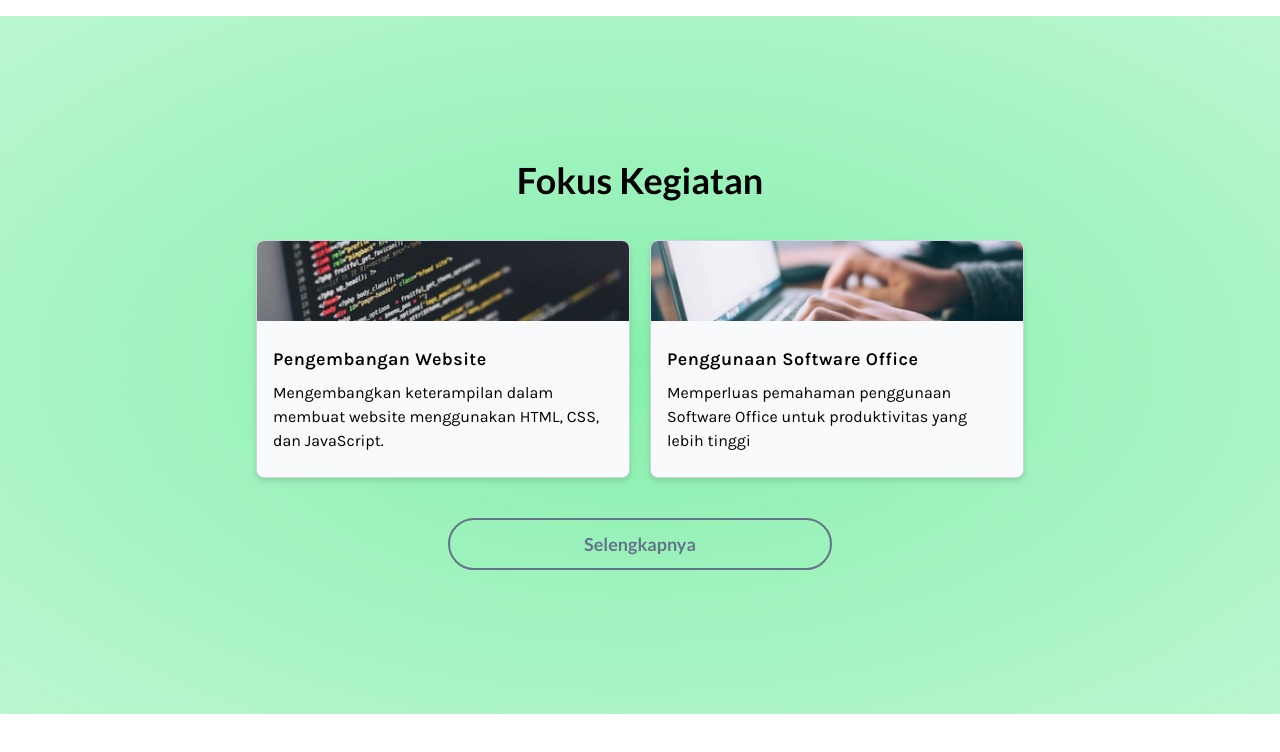
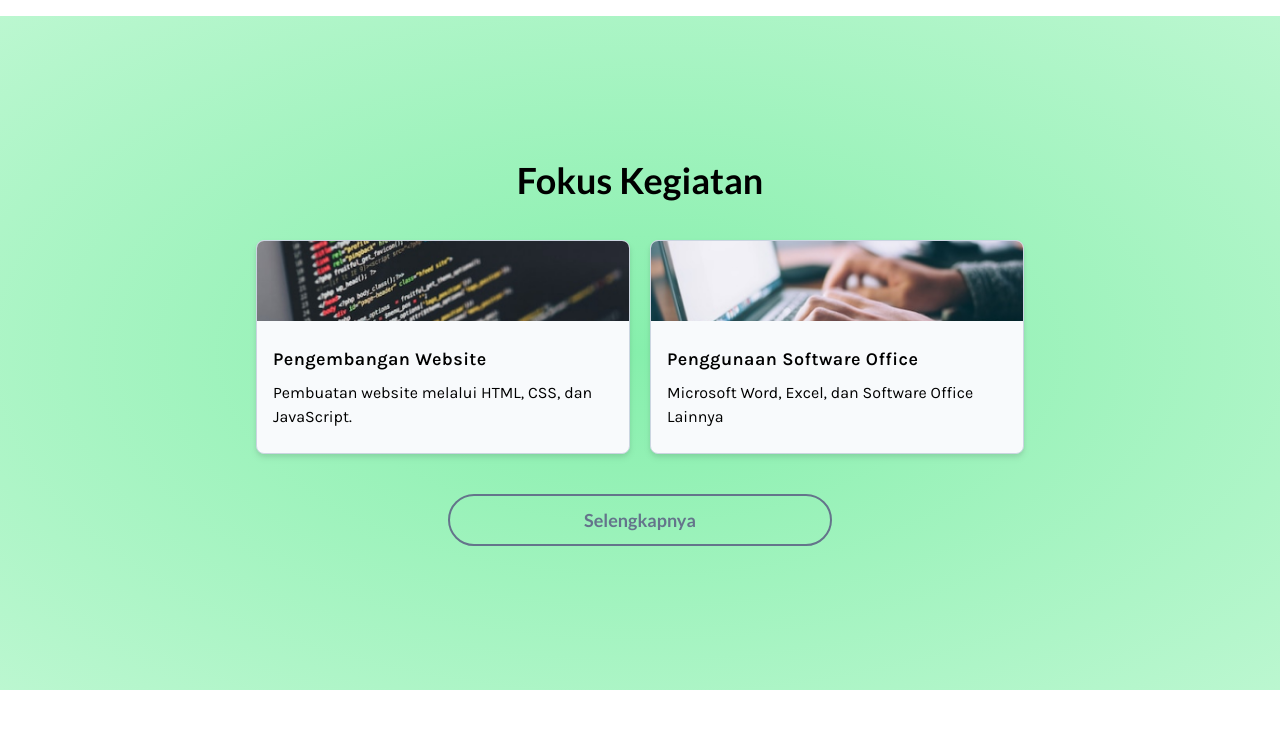
Before and after one commit to sitcomsmanda/sitcom-website, a Next.js app: page / in a window 1280 px wide. Shown: the part 2666-3418 px from the top of the page. Built offline with nearby package versions, Linux system fonts and the light colour scheme.

Commit message:
edit: Activities: card text to blurb

```diff
--- a/src/layouts/home/Activities/Cards.tsx
+++ b/src/layouts/home/Activities/Cards.tsx
@@ -46,7 +46,7 @@ function GenerateCards(data: activitiesType[]) {
       key={x.id}
       thumbnail={GenerateImage(x.image, x.title.toString())}
       title={x.title}
-      text={x.description}
+      text={x.blurb}
     />
   ));
 }
```
